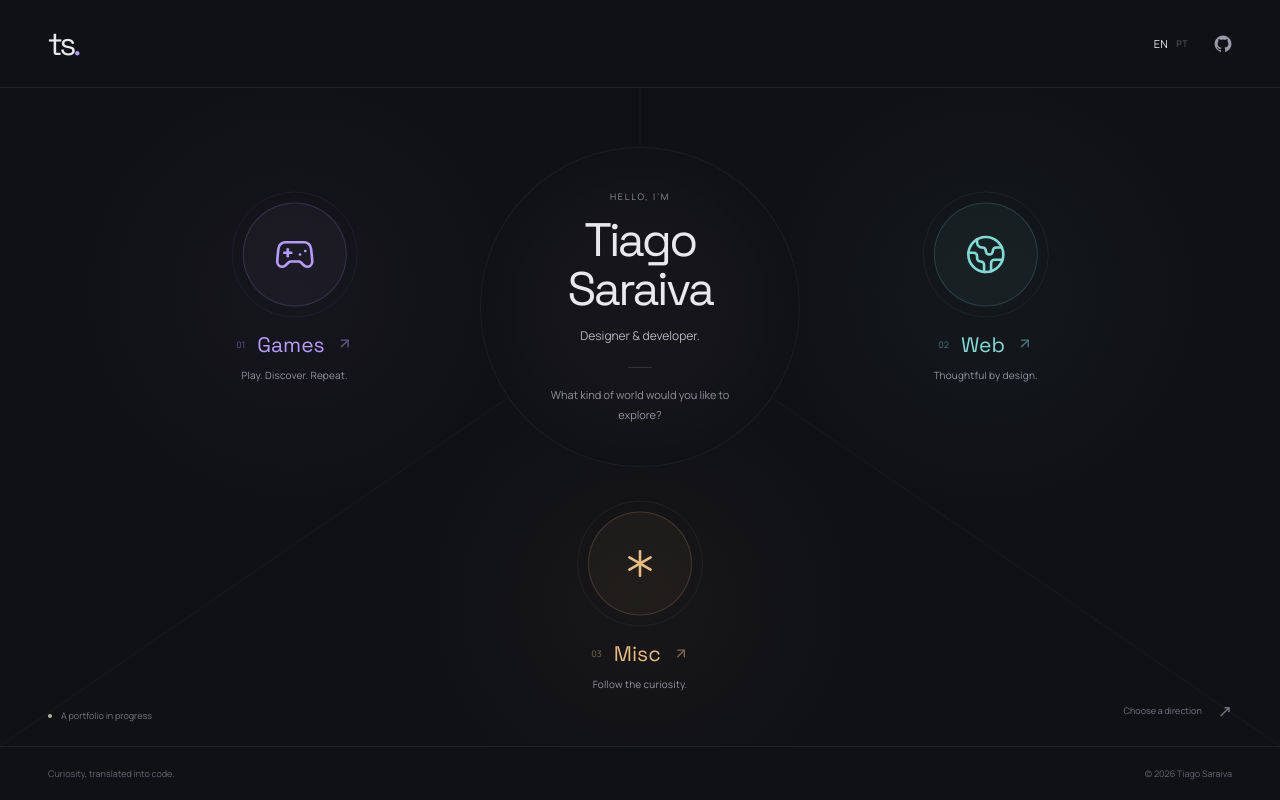
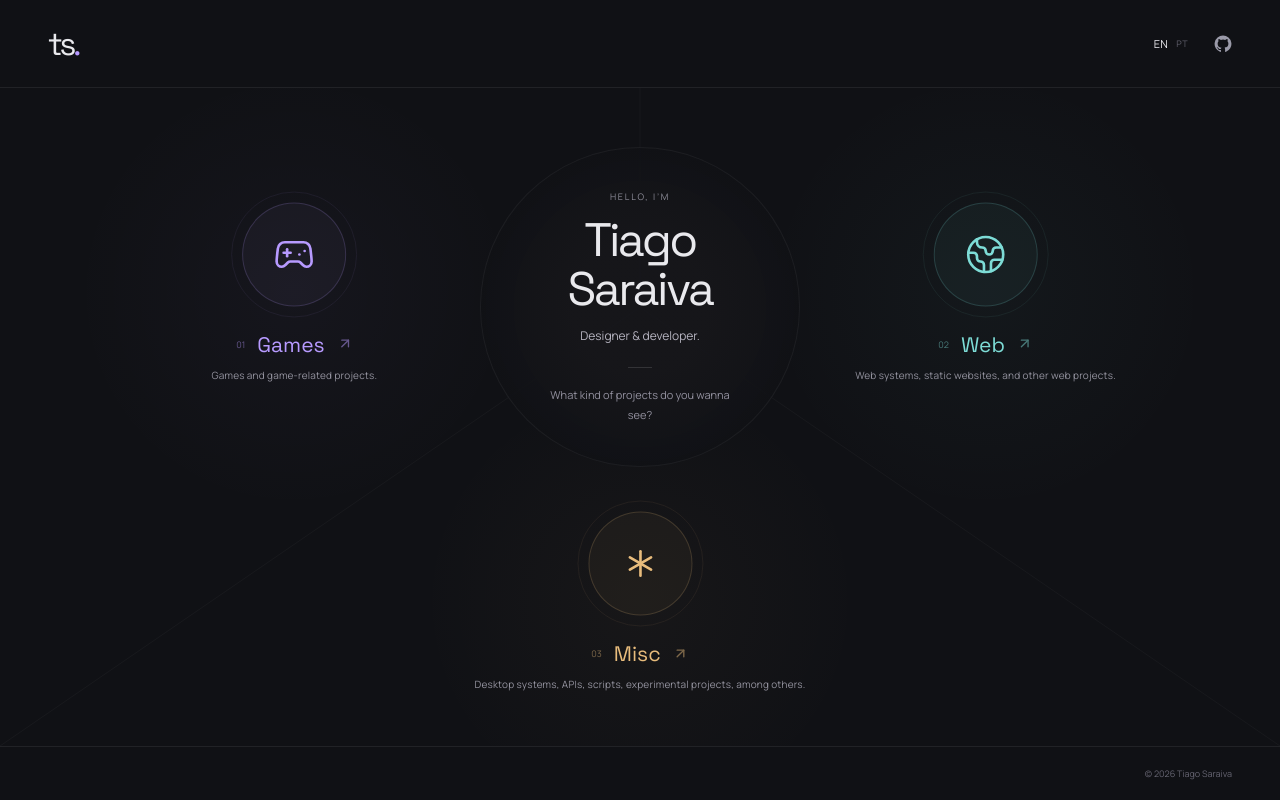
Before and after one commit to TiagoJSaraiva/Portfolio, a React (Vite) app in the folder portfolio/: page / in a window 1280 px wide. Built offline with nearby package versions, Linux system fonts and the light colour scheme.

Commit message:
Ajustes em elementos das páginas e textos

```diff
--- a/portfolio/src/data/messages.ts
+++ b/portfolio/src/data/messages.ts
@@ -2,16 +2,14 @@ import type { Localized } from './types'
 
 export const messages = {
   hello: { en: 'Hello, I’m', pt: 'Olá, eu sou' },
-  choose: { en: 'Choose a direction', pt: 'Escolha um caminho' },
-  available: { en: 'A portfolio in progress', pt: 'Um portfólio em construção' },
   home: { en: 'Home', pt: 'Início' },
   language: { en: 'Change language to Portuguese', pt: 'Mudar idioma para inglês' },
   explore: { en: 'Explore projects', pt: 'Explorar projetos' },
-  selectedWork: { en: 'Selected work', pt: 'Projetos selecionados' },
-  skills: { en: 'Tools of the trade', pt: 'Ferramentas de trabalho' },
+  selectedWork: { en: 'Projects', pt: 'Projetos' },
+  skills: { en: 'Tools used', pt: 'Ferramentas usadas' },
   projectSkills: { en: 'Built with', pt: 'Feito com' },
   journey: { en: 'A little about the journey', pt: 'Um pouco da trajetória' },
-  back: { en: 'Back to the journey', pt: 'Voltar à trajetória' },
+  back: { en: 'go back', pt: 'voltar' },
   github: { en: 'View on GitHub', pt: 'Ver no GitHub' },
   visit: { en: 'Open project', pt: 'Abrir projeto' },
   demo: { en: 'Demo project', pt: 'Projeto demonstrativo' },
@@ -35,7 +33,7 @@ export const messages = {
   play: { en: 'Resume automatic scrolling', pt: 'Retomar rolagem automática' },
   drag: { en: 'Drag to discover', pt: 'Arraste para descobrir' },
   skip: { en: 'Skip to content', pt: 'Pular para o conteúdo' },
-  footer: { en: 'Curiosity, translated into code.', pt: 'Curiosidade, traduzida em código.' },
+  footer: { en: '', pt: '' },
   categoryNav: { en: 'Explore other categories', pt: 'Explorar outras categorias' },
   profileGithub: { en: 'GitHub', pt: 'GitHub' },
   profileLinkedin: { en: 'LinkedIn', pt: 'LinkedIn' },
--- a/portfolio/src/data/portfolio.ts
+++ b/portfolio/src/data/portfolio.ts
@@ -13,8 +13,8 @@ export const profile: Profile = {
   name: 'Tiago Saraiva',
   role: { en: 'Designer & developer.', pt: 'Designer e desenvolvedor.' },
   invitation: {
-    en: 'What kind of world would you like to explore?',
-    pt: 'Que tipo de mundo você quer explorar?',
+    en: 'What kind of projects do you wanna see?',
+    pt: 'Que tipo de projetos você deseja ver?',
   },
   githubUrl,
 }
@@ -38,7 +38,7 @@ export const categories: Category[] = [
   {
     id: 'games',
     label: { en: 'Games', pt: 'Jogos' },
-    tagline: { en: 'Play. Discover. Repeat.', pt: 'Jogue. Descubra. Repita.' },
+    tagline: { en: 'Games and game-related projects.', pt: 'Jogos e projetos relacionados a jogos.' }, // { en: 'Play. Discover. Repeat.', pt: 'Jogue. Descubra. Repita.' }
     headline: {
       en: 'Little worlds.\nBig possibilities.',
       pt: 'Pequenos mundos.\nGrandes possibilidades.',
@@ -58,7 +58,7 @@ export const categories: Category[] = [
   {
     id: 'web',
     label: { en: 'Web', pt: 'Web' },
-    tagline: { en: 'Thoughtful by design.', pt: 'Pensado em cada detalhe.' },
+    tagline: { en: 'Web systems, static websites, and other web projects.', pt: 'Sistemas web, sites estáticos e outros projetos web.' }, //{ en: 'Thoughtful by design.', pt: 'Pensado em cada detalhe.' }
     headline: {
       en: 'Good ideas deserve\ngreat interfaces.',
       pt: 'Boas ideias merecem\nótimas interfaces.',
@@ -78,7 +78,7 @@ export const categories: Category[] = [
   {
     id: 'misc',
     label: { en: 'Misc', pt: 'Misc' },
-    tagline: { en: 'Follow the curiosity.', pt: 'Siga a curiosidade.' },
+    tagline: { en: 'Desktop systems, APIs, scripts, experimental projects, among others.', pt: 'Sistemas para desktop, APIs, scripts, projetos experimentais, entre outros.' }, // { en: 'Follow the curiosity.', pt: 'Siga a curiosidade.' }
     headline: {
       en: 'Some ideas don’t\nfit in a box.',
       pt: 'Algumas ideias não\ncabem numa caixa.',
--- a/portfolio/src/pages/home/HomePage.tsx
+++ b/portfolio/src/pages/home/HomePage.tsx
@@ -40,14 +40,6 @@ export function HomePage() {
           <span className={styles.divider} />
           <p className={styles.invitation}>{profile.invitation[locale]}</p>
         </div>
-        <div className={styles.corner}>
-          <span className={styles.dot} />
-          {t('available')}
-        </div>
-        <div className={styles.instruction}>
-          {t('choose')}
-          <span>↗</span>
-        </div>
       </main>
       <footer className={styles.footer}>
         <span>{t('footer')}</span>
```
Also changed, not shown: 1 other file (tests, documents, lock files or other folders).
